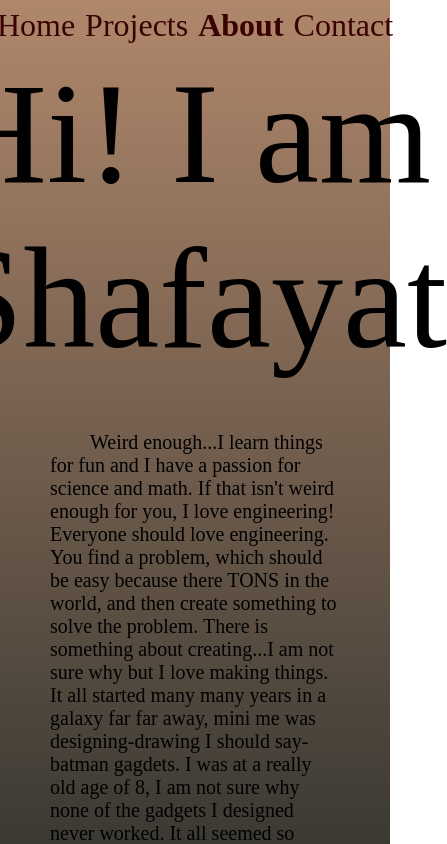
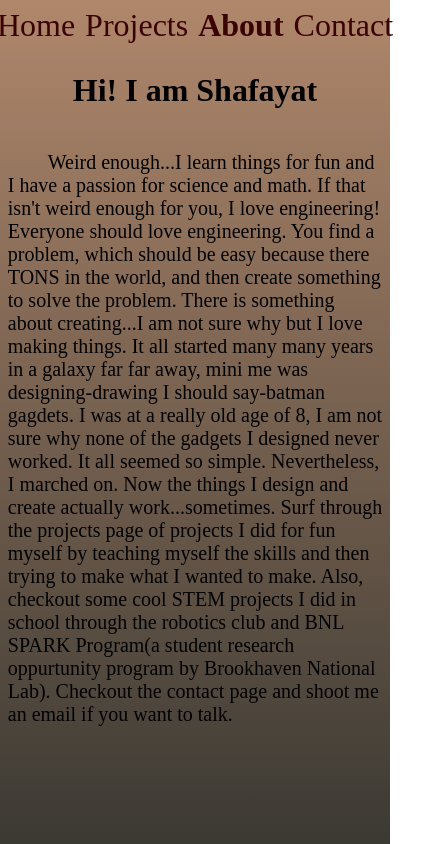
Before and after one commit to Shafayat-Alam/Portfolio_Website, a React (Create React App) app: page /pages/ABOUT.js in a window 390 px wide. Shown: the top 844 px of the page, 447 px wide, since content can reach past the window. Built offline with nearby package versions, Linux system fonts and the light colour scheme.

Commit message:
made responsive screen size

```diff
--- a/src/pages/ABOUT.js
+++ b/src/pages/ABOUT.js
@@ -5,13 +5,13 @@ export default function ABOUT() {
     return (
         <>
             <div className="container1">
-                <div className="title">Hi! I am Shafayat</div>
+                <div className="title"><h1>Hi! I am Shafayat</h1></div>
                 <div className="description">
-                    <span className = "indent">Weird enough...</span>I learn things for fun and I have a passion for science and math.
+                    <p><span className = "indent">Weird enough...</span>I learn things for fun and I have a passion for science and math.
                     If that isn't weird enough for you, I love engineering! Everyone should love engineering. You find a problem, which should be easy because there TONS in the world, and then create something to solve the problem. There is something about creating...I am not sure why but I love making things.
                     It all started many many years in a galaxy far far away, mini me was designing-drawing I should say-batman gagdets. I was at a really old age of 8, I am not sure why none of the gadgets I designed never worked. It all seemed so simple. Nevertheless, I marched on. Now the things I design and create actually work...sometimes.
                     Surf through the projects page of projects I did for fun myself by teaching myself the skills and then trying to make what I wanted to make. Also, checkout some cool STEM projects I did in school through the robotics club and BNL SPARK Program(a student research oppurtunity program by Brookhaven National Lab).
-                    Checkout the contact page and shoot me an email if you want to talk.
+                    Checkout the contact page and shoot me an email if you want to talk.</p>
                 </div>
             </div>
         </>
--- a/src/pages/about.css
+++ b/src/pages/about.css
@@ -21,13 +21,14 @@
 .title{
     height: fit-content;
     width: fit-content;
-    font-size: 200px;
-    font-size: 900%;
+    /* font-size: 200px; */
+    /* font-size: 900%; */
     /* background-color: hotpink; */
 }
 
 .description{
-    margin: 50px;
+    margin-left: 2%;
+    margin-right: 2%;
     font-size: 20px;
     /* background-color: lightgreen; */
 }
@@ -35,3 +36,11 @@
 .indent{
     margin-left: 40px;
 }
+
+
+@media (max-width: 800px) {
+    .title{
+        height: fit-content;
+        width: fit-content;
+    }
+}
--- a/src/pages/contact.css
+++ b/src/pages/contact.css
@@ -2,6 +2,7 @@
     display: flex;
     justify-content: center;
     align-items: center;
+    flex-wrap: wrap;
     flex-direction: column;
     padding-top: 10%;
 }
@@ -9,5 +10,5 @@
     font-size: 2rem;
 }
 .contact-description{
-    font-size: 5rem;
+    font-size: 2rem;
 }
```
